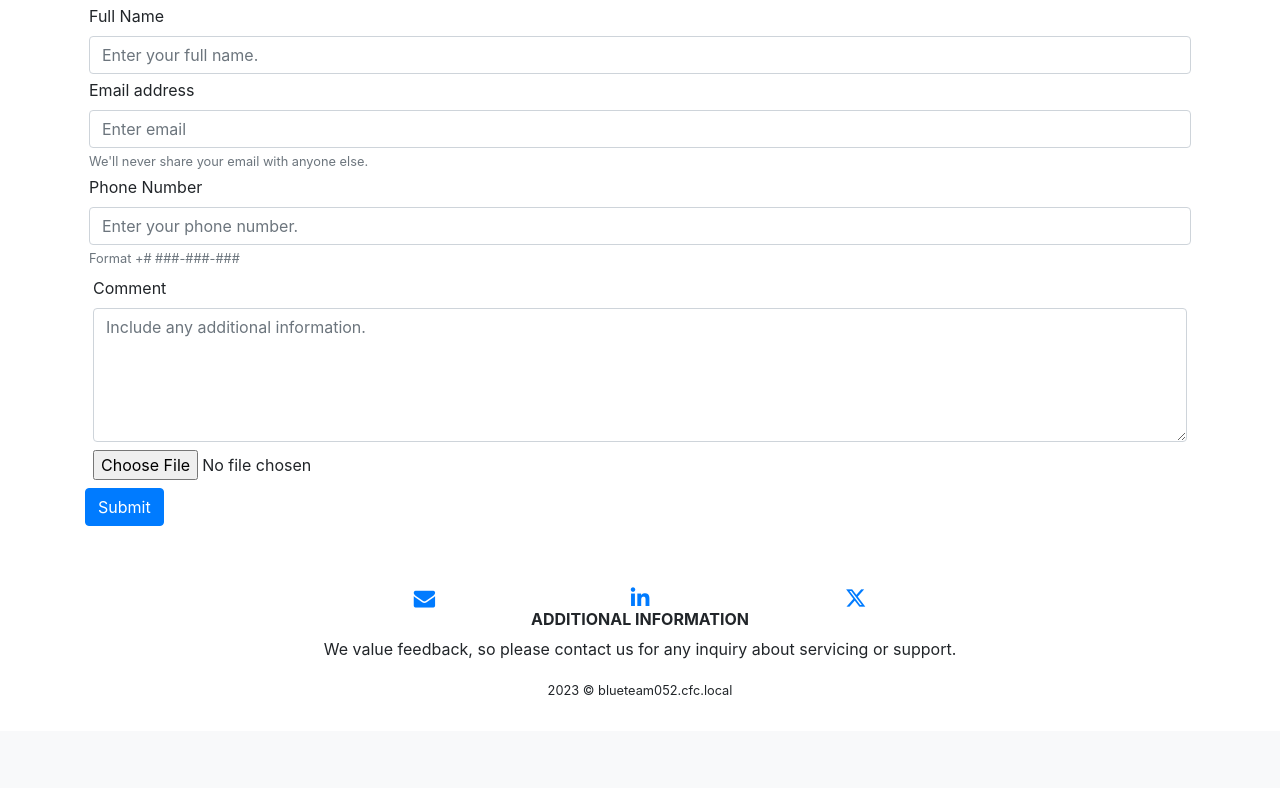
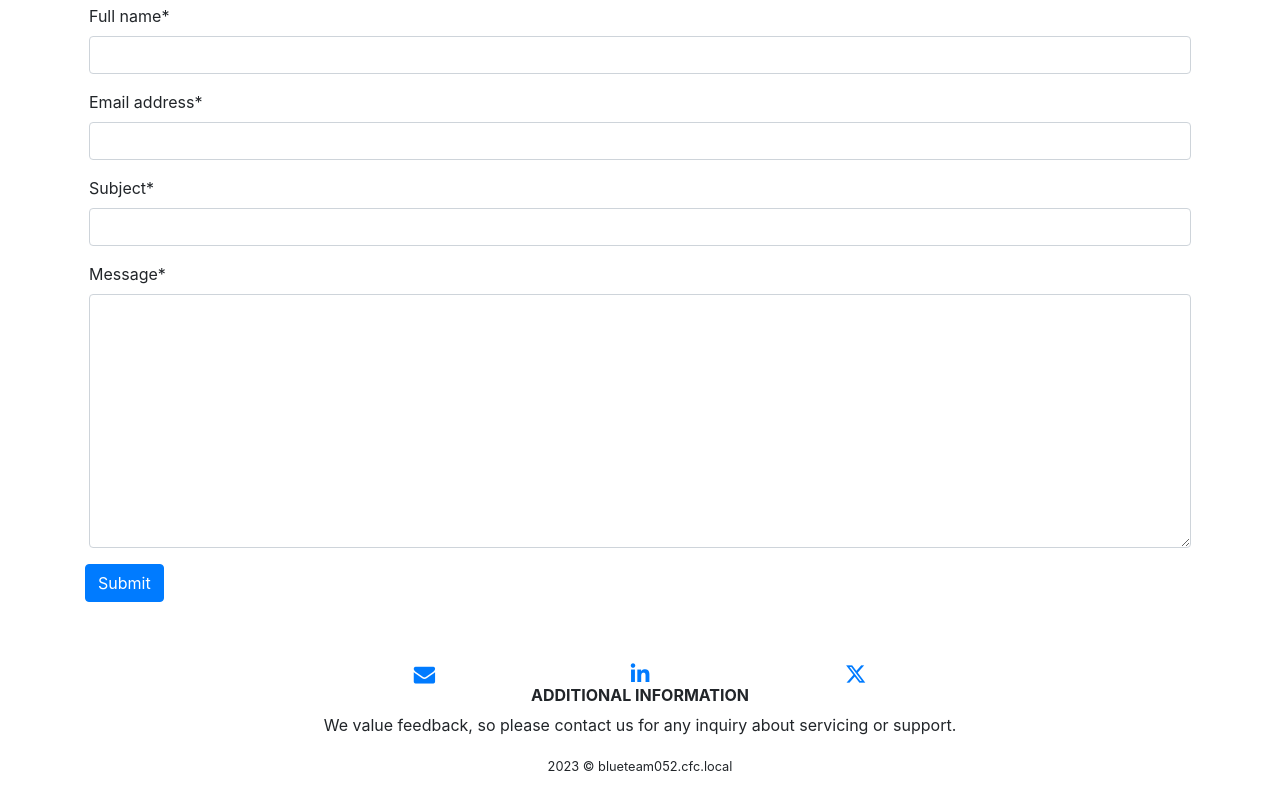
Before and after one commit to JaredP45/T052-DER, a Django app: page /contact in a window 1280 px wide. Shown: the part 70-858 px from the top of the page. Before the commit the page ends 765 px from the top, so only its background shows below. Run offline with Django 4.2, Linux system fonts and the light colour scheme; some libraries are stand-ins or nearby versions.

Commit message:
Implement contact form email sending functionality

```diff
--- a/DERSite/settings.py
+++ b/DERSite/settings.py
@@ -37,6 +37,7 @@ DEBUG = True
 
 ALLOWED_HOSTS = []
 
+EMAIL_BACKEND = 'django.core.mail.backends.console.EmailBackend'
 
 # Application definition
 
--- a/main/forms.py
+++ b/main/forms.py
@@ -18,3 +18,16 @@ class NewAdminForm(UserCreationForm):
 		if commit:
 			user.save()
 		return user
+
+class ContactForm(forms.Form):
+	full_name = forms.CharField(max_length=50)
+	email_address = forms.EmailField(max_length=150)
+	phone_number = forms.CharField(max_length=12)
+	subject = forms.CharField(max_length=100)
+	message = forms.CharField(widget=forms.Textarea, max_length=2000)
+
+class ContactSupportForm(forms.Form):
+	username = forms.CharField(max_length=50)
+	email_address = forms.EmailField(max_length=150)
+	subject = forms.CharField(max_length=100)
+	message = forms.CharField(widget=forms.Textarea, max_length=2000)
--- a/main/views.py
+++ b/main/views.py
@@ -3,6 +3,9 @@ from .forms import NewAdminForm
 from django.contrib import messages
 from django.contrib.auth import login, authenticate, logout
 from django.contrib.auth.forms import AuthenticationForm
+from .forms import ContactForm, ContactSupportForm
+from django.core.mail import send_mail, BadHeaderError
+from django.http import HttpResponse
 
 def index(request):
     """ View function for home page of site. """
@@ -24,10 +27,47 @@ def data(request):
     return render(request, 'data.html')
 
 def contact(request):
-    """ View function for displaying contact page of site. """
-    context = {}
+	if request.method == 'POST':
+		form = ContactForm(request.POST)
+		if form.is_valid():
+			subject = f"Inquiry: {form.cleaned_data.get('subject')}"
+			body = {
+				'full_name': form.cleaned_data.get('full_name'),
+				'email': form.cleaned_data.get('email_address'),
+				'phone_number': form.cleaned_data.get('phone_number'),
+				'message': form.cleaned_data.get('message')
+			}
+			message = "\n".join(body.values())
+			try:
+				messages.success(request, "Email successfully sent!")
+				send_mail(subject, message, 'admin@example.com', ['admin@example.com'])
+			except BadHeaderError:
+				messages.error(request, "Unable to send email. Please try again later.")
+			return redirect ("main:index")
 
-    return render(request, 'contact.html')
+	form = ContactForm()
+	return render(request, "contact.html", {'contact_form':form})
+
+def contact_support(request):
+	if request.method == 'POST':
+		form = ContactSupportForm(request.POST)
+		if form.is_valid():
+			subject = f"Support: {form.cleaned_data.get('subject')}"
+			body = {
+				'username': form.cleaned_data.get('username'),
+				'email': form.cleaned_data.get('email_address'),
+				'message': form.cleaned_data.get('message')
+			}
+			message = "\n".join(body.values())
+			try:
+				messages.success(request, "Email successfully sent!")
+				send_mail(subject, message, 'admin@example.com', ['admin@example.com'])
+			except BadHeaderError:
+				messages.error(request, "Unable to send email. Please try again later.")
+			return redirect ("main:index")
+
+	form = ContactSupportForm()
+	return render(request, "admin-portal/support.html", {'contact_support_form':form})
 
 def admin_login(request):
 	if request.method == "POST":
@@ -38,7 +78,7 @@ def admin_login(request):
 			user = authenticate(username=username, password=password)
 			if user is not None:
 				login(request, user)
-				messages.info(request, f"You are now logged in as {username}.")
+				messages.info(request, f"Welcome, {username}!")
 				return redirect("main:index")
 			else:
 				messages.error(request, "Invalid username or password.")
@@ -71,12 +111,6 @@ def admin_panel(request):
 
 	return render(request, 'admin-portal/admin_panel.html')
 
-def contact_support(request):
-    """ View function for displaying contact support page of site. """
-    context = {}
-
-    return render(request, 'admin-portal/support.html')
-
 def contact_submissions(request):
     """ View function for displaying contact support submissions page of site. """
     context = {}
--- a/templates/contact.html
+++ b/templates/contact.html
@@ -1,34 +1,31 @@
 {% extends 'base.html' %}
 {% load static %}
+{% load crispy_forms_tags %}
 
 {% block contact %}
   <head>
-    <title>Contact</title>
+    <title>Contact Us</title>
   </head>
   {% include 'navbar.html' %}
+  {% include 'messages.html' %}
   <body>
     <div class="container">
-      <form>
+      <form method="POST">
+        {% csrf_token %}
         <div class="form-group m-1">
-          <label for="InputName">Full Name</label>
-          <input type="field" class="form-control" id="InputName" placeholder="Enter your full name." required>
+          {{ contact_form.full_name|as_crispy_field }}
         </div>
+
         <div class="form-group m-1">
-          <label for="InputEmail">Email address</label>
-          <input type="email" class="form-control" id="InputEmail" aria-describedby="emailHelp" placeholder="Enter email" required>
-          <small id="emailHelp" class="form-text text-muted">We'll never share your email with anyone else.</small>
+          {{ contact_form.email_address|as_crispy_field }}
         </div>
+
         <div class="form-group m-1">
-          <label for="InputPhone">Phone Number</label>
-          <input type="tel" class="form-control" pattern="[\+]\d{1} \d{3}-\d{3}-\d{4}$" id="InputPhone" placeholder="Enter your phone number." required>
-          <small id="phoneFormat" class="form-text text-muted">Format +# ###-###-###</small>
+          {{ contact_form.subject|as_crispy_field }}
         </div>
-        <div class="form-group m-2">
-          <label for="InputComment">Comment</label>
-          <textarea class="form-control" rows="5" id="InputComment" placeholder="Include any additional information." required></textarea>
-        </div>
-        <div class="form-group m-2">
-          <input type="file" class="form-control-file">
+
+        <div class="form-group m-1">
+          {{ contact_form.message|as_crispy_field }}
         </div>
         <button type="submit" class="btn btn-primary">Submit</button>
       </form>
```
Also changed, not shown: templates/admin-portal/support.html (+13 -10 lines), db.sqlite3.
